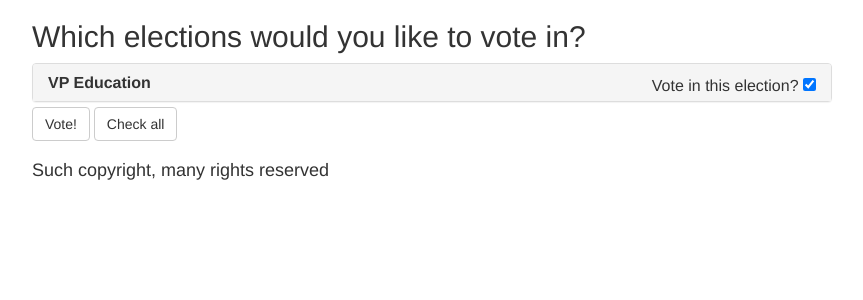
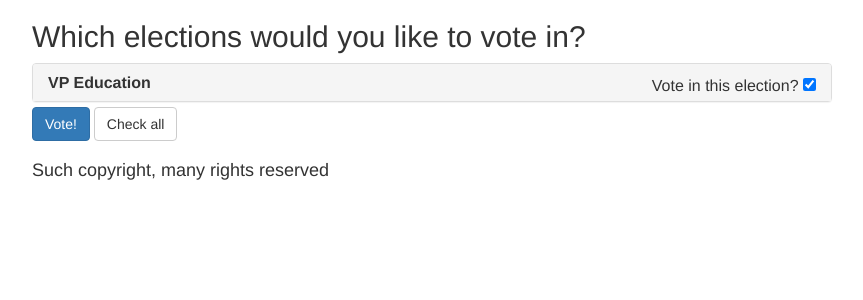
Before and after one commit to EmilyShepherd/Super-Democracy, a PHP site: page / in a window 1280 px wide. Shown: the part 60-360 px from the top of the page, without its empty margins (208-1071 px from the left). Run offline with PHP 8.4, Linux system fonts and the light colour scheme; data comes from the database, SQL or seed files in the repository; some libraries are stand-ins or nearby versions.

Commit message:
Change vote button style to primary

```diff
--- a/index.php
+++ b/index.php
@@ -82,7 +82,7 @@
             </div>
           <?php endforeach ?>
           <div class="button_list">
-            <input type="submit" class="btn btn-default" name="submit" value="Vote!" />
+            <input type="submit" class="btn btn-primary" name="submit" value="Vote!" />
             <input type="reset" class="btn btn-default" name="reset" value="Check all" />
           </div>
         </form>
```
